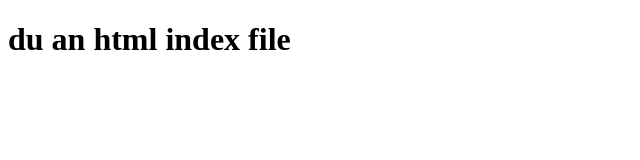
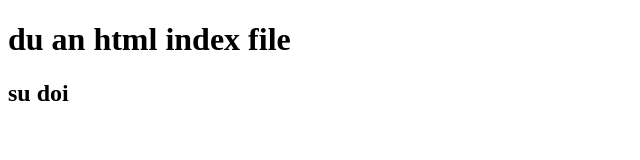
Before and after one commit to tafi000/DUAN2HTML, a plain HTML site: page INDEX.HTML in a window 1280 px wide. Shown: the full height of the page, 0-640 px from the left. Drawn offline with Linux system fonts and the light colour scheme.

Commit message:
sua doi lan 1

```diff
--- a/INDEX.HTML
+++ b/INDEX.HTML
@@ -7,5 +7,6 @@
   </head>
   <body>
     <h1>du an html index file</h1>
+    <h2>su doi</h2>
   </body>
 </html>
```
Also changed, not shown: 2 other files.
